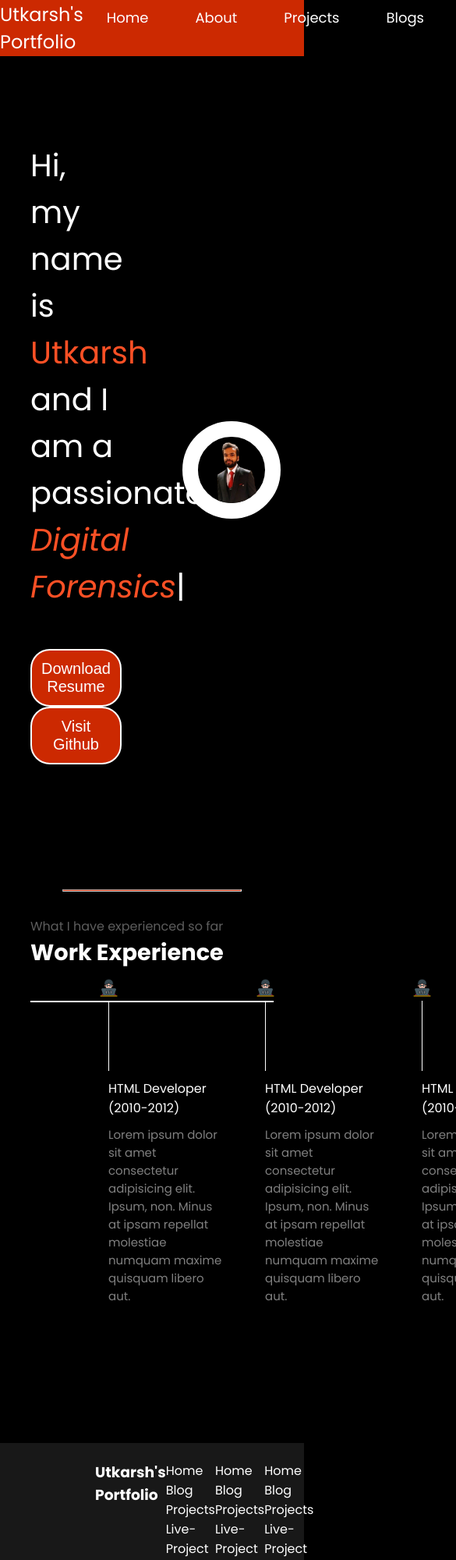
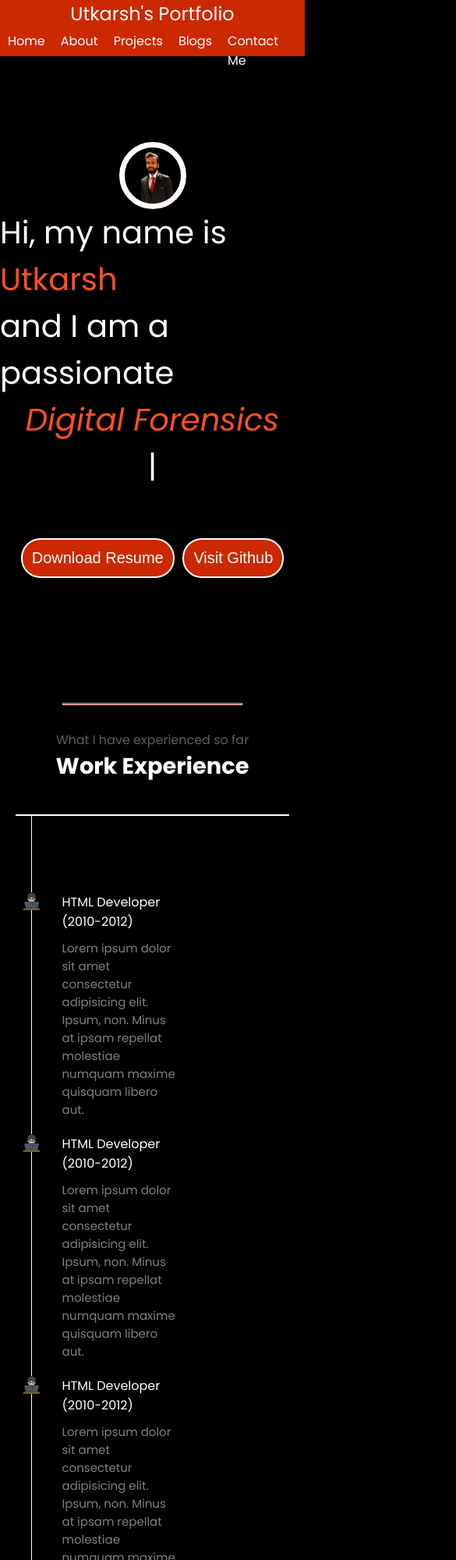
Before and after one commit to UraniumUtkarsh/utkarshpandey.com, a plain HTML site: page index.html in a window 390 px wide. Shown: the top 2000 px of the page at 78% size, 585 px wide, since content can reach past the window. Drawn offline with nearby package versions, Linux system fonts and the light colour scheme.

Commit message:
Day 2 - page made responsive for mobile applications

```diff
--- a/index.html
+++ b/index.html
@@ -88,7 +88,7 @@
       .rightSection img {
         width: 22vw;
         border-radius: 50%;
-        border: 20px solid;
+        border: 15px solid;
         border-color: white;
       }
       .secondSection {
@@ -116,7 +116,8 @@
         height: 90px;
         width: 1px;
         background-color: white;
-        margin: 0px 100px; /*tweak this padding to adjust for the work experiences in vertical class*/
+        margin: 0px 5vw; /*tweak this padding to adjust for the work experiences in vertical class*/
+        /* changing margin, can change position of verticals like L- Center -R */
       }
 
       /*Utility CSS Classes*/
@@ -177,6 +178,89 @@
         color: grey;
         padding: 12px 0;
       }
+
+      /* Responsive Webpage */
+      @media screen and (max-width: 720px) {
+        nav {
+        }
+        body {
+          min-width: fit-content;
+          /* auto adjusts body content in responsive-page to size of the device's screen */
+        }
+        .box {
+          flex-direction: column;
+        }
+        .firstSection {
+          flex-direction: column-reverse;
+        }
+        .secondSection .vertical {
+          height: unset;
+        }
+        /* selecting both vertical title and desc and adding left padding altogether */
+        .vertical-title,
+        .vertical-desc {
+          left: 40px;
+        }
+        .secondSection .box {
+          width: 90vw; /*50vw --> 90vw*/
+        }
+        nav {
+          flex-direction: column;
+        }
+        .leftSection {
+          width: 100% !important;
+          display: flex;
+          flex-direction: column;
+          justify-content: center;
+          align-items: center;
+        }
+        .rightSection {
+          width: 72px !important;
+          display: flex;
+          justify-content: center;
+        }
+        /* .rightSection img {
+          width: 45vw;
+          margin-bottom: 73px;
+        } */
+        .rightSection img {
+          border: 7px solid;
+          max-width: 100%;
+          height: auto;
+        }
+        nav ul li {
+          margin: 5px 10px;
+        }
+        nav ul li a {
+          font-size: medium;
+        }
+
+        .secondSection {
+          display: flex;
+          flex-direction: column;
+          align-items: center;
+          height: 1200px;
+        }
+        .image-top {
+          top: 100px;
+          /* adjusts vertical icons in work experience with the vertical titles and descs */
+        }
+        /* ChatGPT Suggests */
+        .footer {
+          flex-direction: column;
+          padding: 20px;
+          align-items: center;
+        }
+        .footer > div,
+        .footer ul {
+          width: auto;
+          margin-bottom: 15px;
+        }
+        .footer-fourth iframe {
+          width: 90vw;
+          height: auto;
+        }
+      }
     </style>
   </head>
   <!--Comments-->
@@ -194,7 +278,7 @@
             <li><a href="/">Home</a></li>
             <li><a href="/">About</a></li>
             <li><a href="/">Projects</a></li>
-            <li><a href="/">Blogs</a></li>
+            <li><a href="https://utkarshblogs14.blogspot.com">Blogs</a></li>
             <li><a href="/">Contact Me</a></li>
           </ul>
         </div>
@@ -207,7 +291,7 @@
         the overall layout of the page-->
         <!-- Element to contain animated typing -->
         <div class="leftSection">
-          Hi, my name is <span class="purple">Utkarsh</span>
+          <div>Hi, my name is <span class="purple">Utkarsh</span></div>
           <div>and I am a passionate</div>
           <span id="element"></span>
           <div class="buttons">
@@ -273,24 +357,6 @@
               libero aut.
             </div>
           </div>
-          <div class="vertical">
-            <img class="image-top" src="/images/developer.png" alt="" />
-            <div class="vertical-title">HTML Developer (2010-2012)</div>
-            <div class="vertical-desc">
-              Lorem ipsum dolor sit amet consectetur adipisicing elit. Ipsum,
-              non. Minus at ipsam repellat molestiae numquam maxime quisquam
-              libero aut.
-            </div>
-          </div>
-          <div class="vertical">
-            <img class="image-top" src="/images/developer.png" alt="" />
-            <div class="vertical-title">HTML Developer (2010-2012)</div>
-            <div class="vertical-desc">
-              Lorem ipsum dolor sit amet consectetur adipisicing elit. Ipsum,
-              non. Minus at ipsam repellat molestiae numquam maxime quisquam
-              libero aut.
-            </div>
-          </div>
         </div>
       </section>
     </main>
@@ -311,22 +377,26 @@
         </ul>
         <div class="footer-third">
           <ul>
-            <li>Home</li>
-            <li>Blog</li>
-            <li>Projects</li>
-            <li>Live-Project</li>
+            <li>X</li>
+            <li>Linkedin</li>
+            <li>Github</li>
+            <li></li>
             <li>E-mail</li>
             <li>Phone</li>
           </ul>
         </div>
         <div class="footer-fourth">
           <ul>
-            <li>Home</li>
-            <li>Blog</li>
-            <li>Projects</li>
-            <li>Live-Project</li>
-            <li>E-mail</li>
-            <li>Phone</li>
+            <li>Location</li>
+            <iframe
+              src="https://www.google.com/maps/embed?pb=!1m18!1m12!1m3!1d3556.4816770959346!2d81.0955250741511!3d26.951641758418866!2m3!1f0!2f0!3f0!3m2!1i1024!2i768!4f13.1!3m3!1m2!1s0x39995ee81add328f%3A0xbe8acc99218572c9!2sShri%20Ramswaroop%20Memorial%20University%20(SRMU)!5e0!3m2!1sen!2sin!4v1751921502472!5m2!1sen!2sin"
+              width="300px"
+              height="160px"
+              style="border: 0"
+              allowfullscreen=""
+              loading="lazy"
+              referrerpolicy="no-referrer-when-downgrade"
+            ></iframe>
           </ul>
         </div>
       </div>
```
